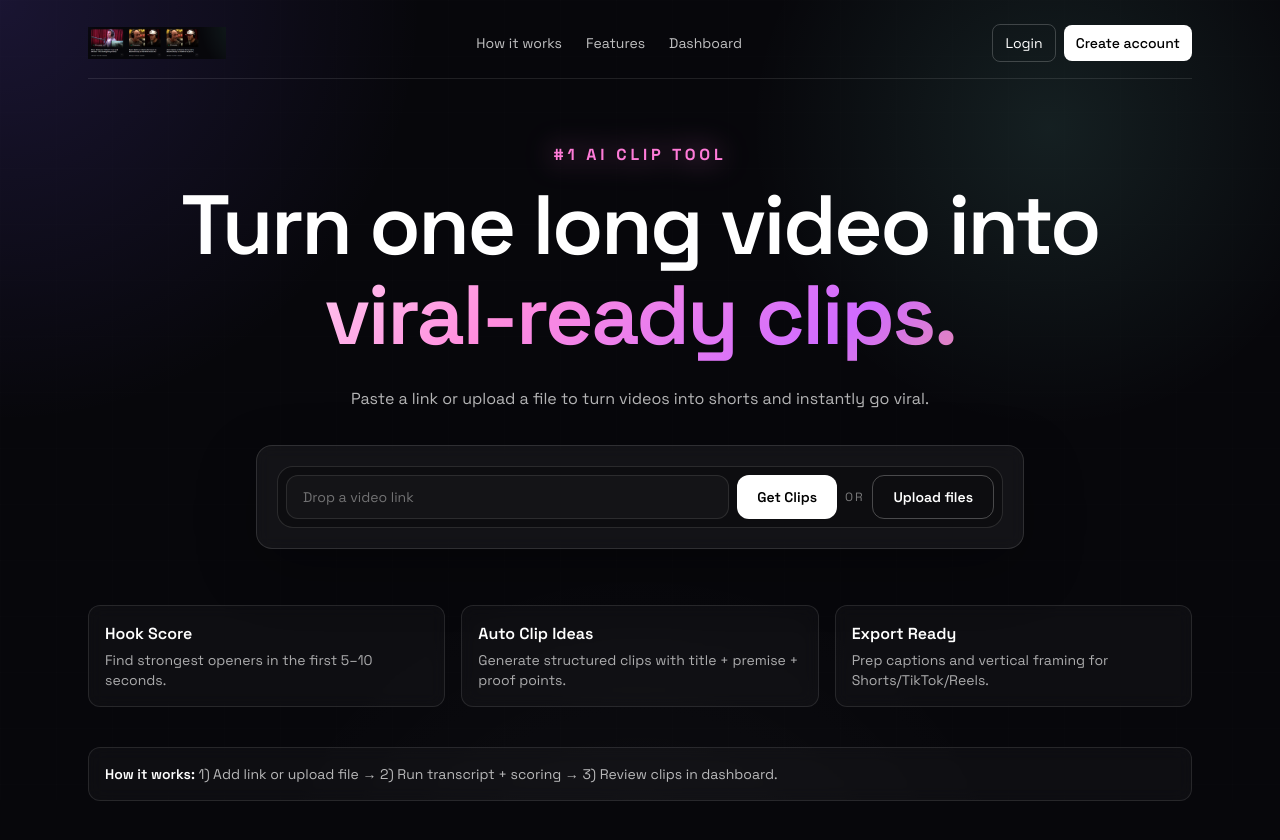
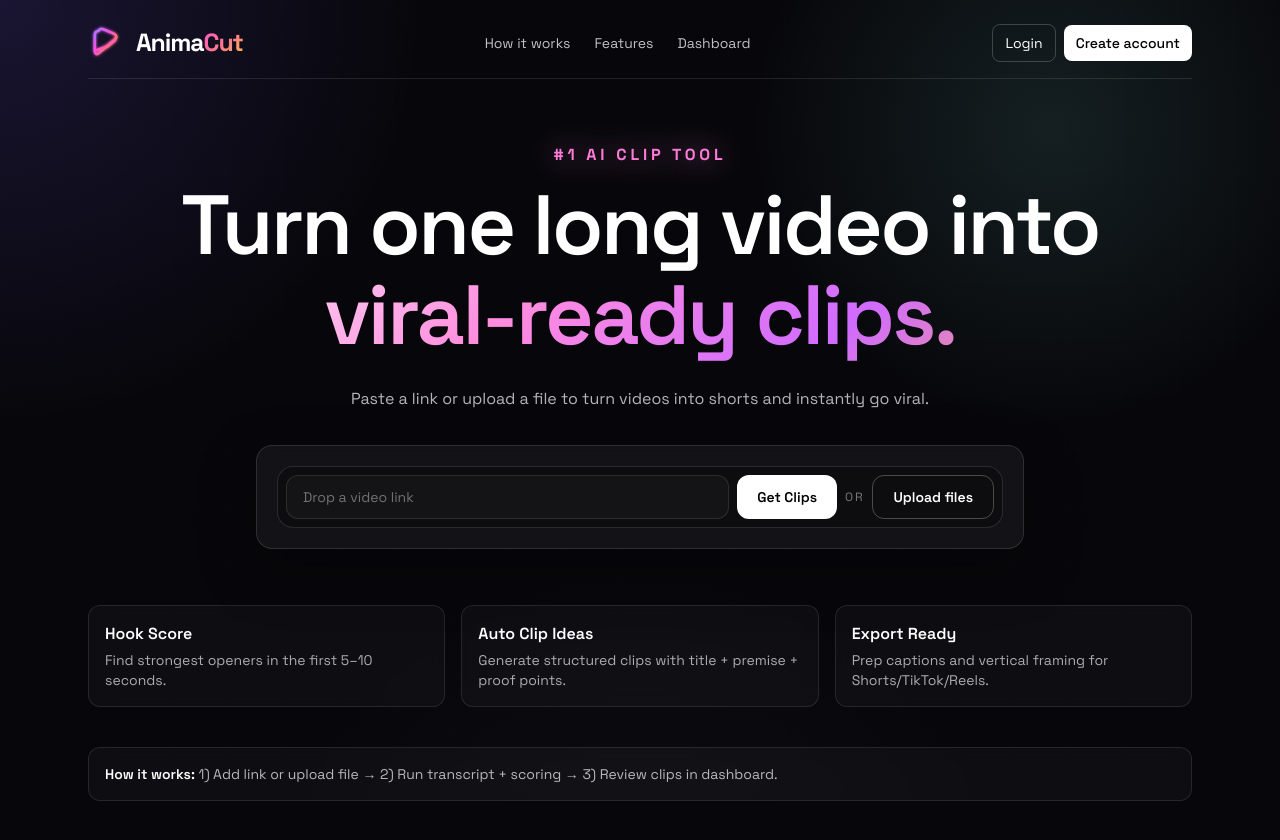
Before and after one commit to Duychinni/animecut, a Next.js app: page / in a window 1280 px wide. Shown: the top 840 px of the page. Built offline with nearby package versions, Linux system fonts and the light colour scheme; no server answers.

Commit message:
Replace header logo with custom AnimaCut play-button mark

```diff
--- a/app/page.tsx
+++ b/app/page.tsx
@@ -2,6 +2,7 @@
 
 import Image from 'next/image';
 import Link from 'next/link';
+import { HomeLogoLink } from '@/components/nav/HomeLogoLink';
 import { useEffect, useMemo, useState } from 'react';
 
 type MeResponse = {
@@ -155,9 +156,7 @@ export default function Home() {
 
       <div className="relative mx-auto max-w-6xl px-6 py-6">
         <header className="flex items-center justify-between border-b border-white/10 pb-4">
-          <Link href="/" className="flex items-center gap-3" aria-label="Go to AnimaCut home" prefetch={false}>
-            <Image src="/brand/animacut-logo.png" alt="AnimaCut" width={132} height={34} className="h-8 w-auto" priority />
-          </Link>
+          <HomeLogoLink />
 
           <nav className="hidden items-center gap-6 text-sm text-white/75 md:flex">
             <Link href="#how-it-works" className="transition hover:text-white">How it works</Link>
--- a/components/nav/HomeLogoLink.tsx
+++ b/components/nav/HomeLogoLink.tsx
@@ -1,16 +1,55 @@
 'use client';
-
-import Image from 'next/image';
 
 export function HomeLogoLink() {
   return (
     <button
       type="button"
       onClick={() => window.location.assign('/')}
-      className="cursor-pointer flex items-center gap-3 font-semibold tracking-tight text-white"
+      className="cursor-pointer flex items-center gap-3 text-white"
       aria-label="Go to AnimaCut home"
     >
-      <Image src="/brand/animacut-logo.png" alt="AnimaCut" width={132} height={34} className="h-8 w-auto" priority />
+      <span className="relative inline-flex h-9 w-9 items-center justify-center">
+        <svg viewBox="0 0 48 48" className="h-9 w-9 overflow-visible" aria-hidden="true">
+          <defs>
+            <linearGradient id="animacutStroke" x1="8%" y1="10%" x2="92%" y2="88%">
+              <stop offset="0%" stopColor="#b56cff" />
+              <stop offset="45%" stopColor="#ff4fd8" />
+              <stop offset="78%" stopColor="#ff7a59" />
+              <stop offset="100%" stopColor="#ffbe3b" />
+            </linearGradient>
+            <filter id="animacutGlow" x="-80%" y="-80%" width="260%" height="260%">
+              <feGaussianBlur stdDeviation="2.4" result="blur" />
+              <feMerge>
+                <feMergeNode in="blur" />
+                <feMergeNode in="SourceGraphic" />
+              </feMerge>
+            </filter>
+          </defs>
+          <path
+            d="M14 8 C11 8, 9 10.5, 9 14 V34 C9 38.5, 11.5 40, 14.5 37.4 L35.5 19.8 C39 16.9, 38.2 13.4, 34.8 11.8 L20.5 5.6 C17.4 4.3, 14 6.2, 14 8Z"
+            fill="none"
+            stroke="url(#animacutStroke)"
+            strokeWidth="3.6"
+            strokeLinecap="round"
+            strokeLinejoin="round"
+            filter="url(#animacutGlow)"
+          />
+          <path
+            d="M12 33.5 L26.2 28.4 L35.8 20.3"
+            fill="none"
+            stroke="url(#animacutStroke)"
+            strokeWidth="3.6"
+            strokeLinecap="round"
+            strokeLinejoin="round"
+            filter="url(#animacutGlow)"
+          />
+        </svg>
+      </span>
+
+      <span className="select-none text-[1.55rem] font-black leading-none tracking-[-0.045em]">
+        <span className="text-white">Anima</span>
+        <span className="bg-[linear-gradient(135deg,#ff55c8_0%,#ff7b8b_55%,#ffbc42_100%)] bg-clip-text text-transparent">Cut</span>
+      </span>
     </button>
   );
 }
```
